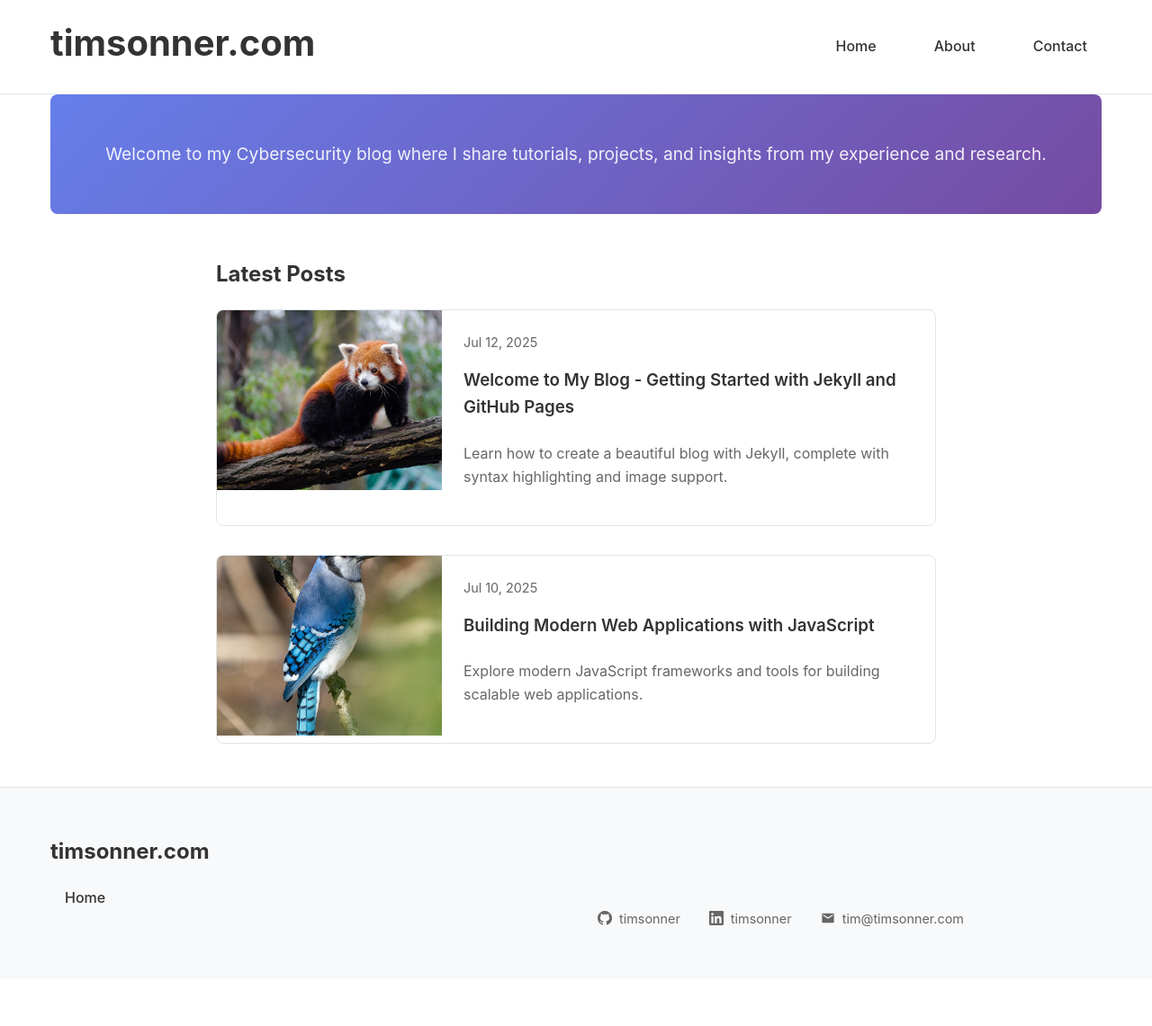
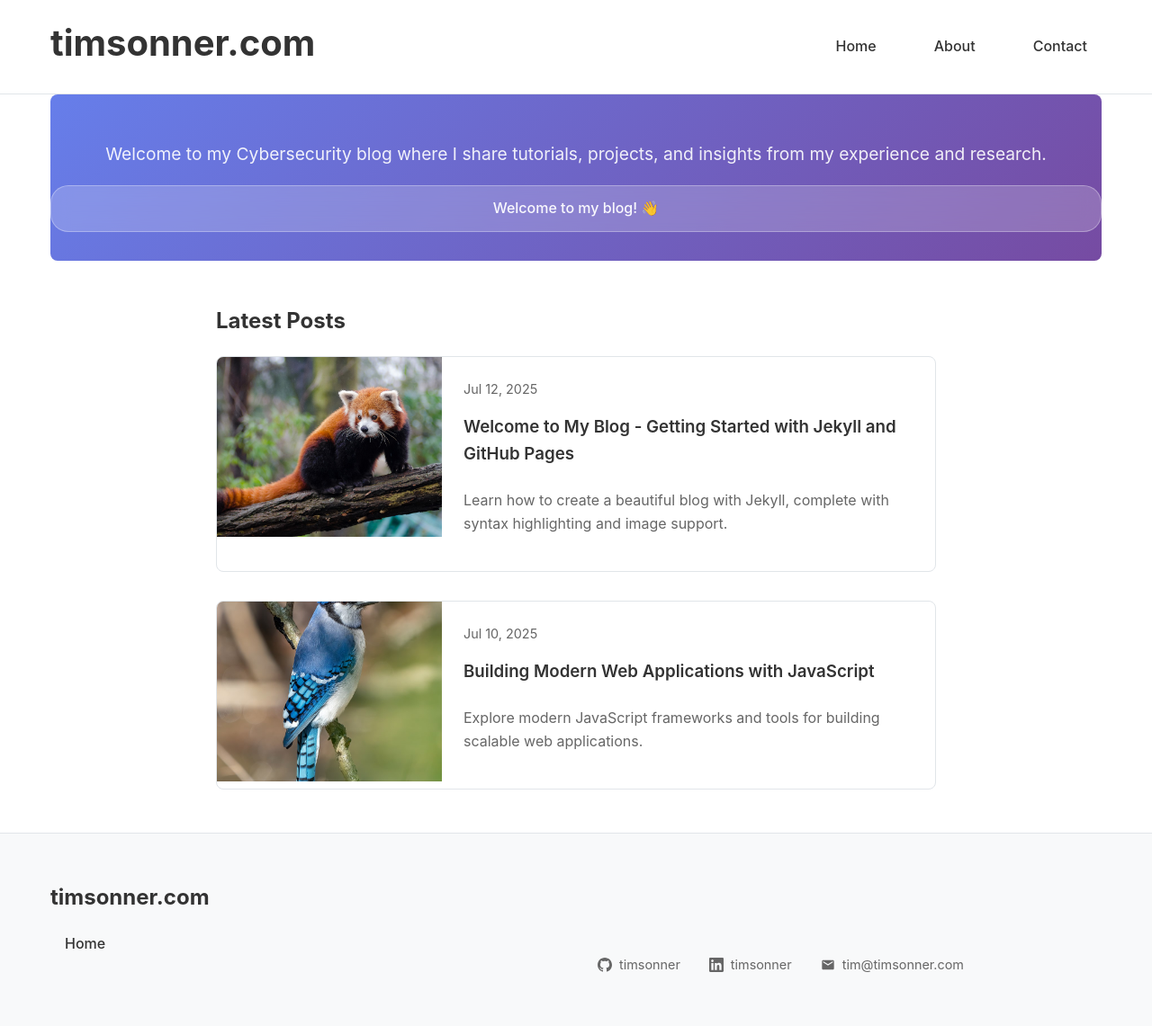
Before and after one commit to timsonner/timsonner.github.io, a Jekyll site: the page built from index.html, in a window 1280 px wide. Shown: the whole page at 90% size. Built offline with Jekyll 4.4.1, drawn with Linux system fonts in a browser that asks for light colours; before the commit the page ends 1089 px from its top, so only the background shows below that.

Commit message:
add ip lookup

```diff
--- a/assets/main.scss
+++ b/assets/main.scss
@@ -392,6 +392,35 @@
   line-height: 1.4;
 }
 
+/* Hero section visitor info */
+.visitor-info {
+  margin-top: 1rem;
+  padding: 0.75rem 1.5rem;
+  background: rgba(255, 255, 255, 0.2);
+  border-radius: 20px;
+  backdrop-filter: blur(10px);
+  border: 1px solid rgba(255, 255, 255, 0.3);
+}
+
+#visitor-greeting {
+  font-size: 1rem;
+  font-weight: 500;
+  color: rgba(255, 255, 255, 0.95);
+  display: inline-block;
+  animation: fadeIn 0.8s ease-in;
+}
+
+@keyframes fadeIn {
+  from {
+    opacity: 0;
+    transform: translateY(10px);
+  }
+  to {
+    opacity: 1;
+    transform: translateY(0);
+  }
+}
+
 /* Responsive design */
 @media (max-width: 768px) {
   .hero-section {
--- a/index.html
+++ b/index.html
@@ -7,6 +7,9 @@
   <div class="hero-section">
     <!-- <h1 class="site-title">{{ site.title | default: "timsonner.com" }}</h1> -->
     <p class="site-description">{{ site.description | default: "timsonner.com" }}</p>
+    <div id="visitor-info" class="visitor-info">
+      <span id="visitor-greeting">Welcome, visitor!</span>
+    </div>
   </div>
 
   <div class="posts-section">
@@ -35,3 +38,29 @@
     </ul>
   </div>
 </div>
+
+<script>
+// Fetch visitor IP and location information
+async function fetchVisitorInfo() {
+  const greetingElement = document.getElementById('visitor-greeting');
+
+  try {
+    const response = await fetch('https://ipapi.co/json/');
+    const data = await response.json();
+
+    if (data.ip && data.city && data.region) {
+      const location = `${data.city}, ${data.region}`;
+
+      greetingElement.innerHTML = `Welcome ${data.ip} from ${location}! 🌍`;
+    } else {
+      greetingElement.innerHTML = 'Welcome, visitor! 👋';
+    }
+  } catch (error) {
+    console.log('Could not fetch visitor info:', error);
+    greetingElement.innerHTML = 'Welcome to my blog! 👋';
+  }
+}
+
+// Load visitor info when page loads
+document.addEventListener('DOMContentLoaded', fetchVisitorInfo);
+</script>
```
